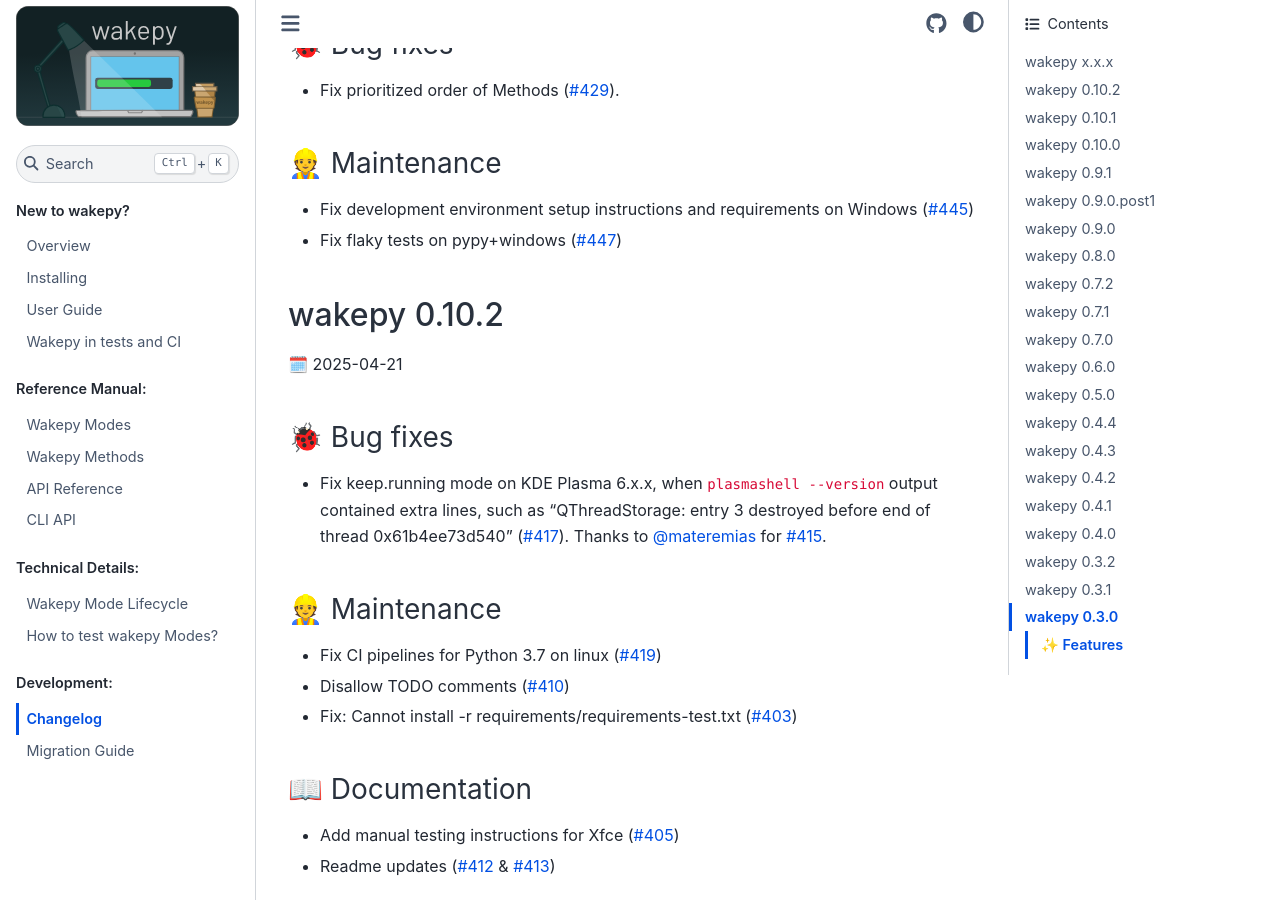
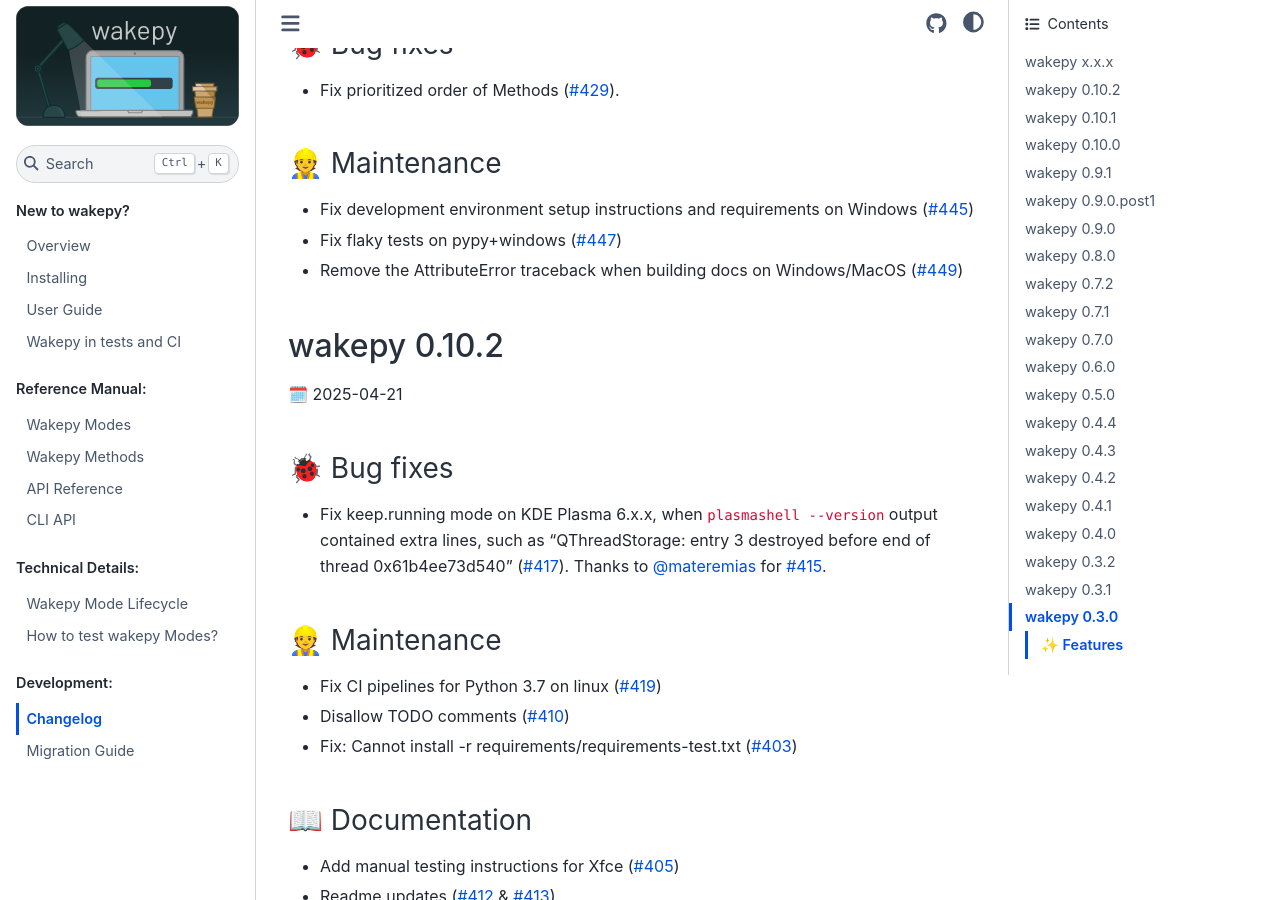
Before and after one commit to fohrloop/wakepy, a Sphinx documentation site: the page built from docs/source/changelog.md, in a window 1280 px wide and 900 px high, scrolled down 799 px. Built offline with Sphinx 7.4.7 and the Sphinx Book theme 1.1.4, drawn with Linux system fonts in a browser that asks for light colours; the version number could not be read and is left out.

Commit message:
update changelog

```diff
--- a/docs/source/changelog.md
+++ b/docs/source/changelog.md
@@ -18,6 +18,7 @@
 ### 👷 Maintenance
 - Fix development environment setup instructions and requirements on Windows ([#445](https://github.com/fohrloop/wakepy/pull/445))
 - Fix flaky tests on pypy+windows ([#447](https://github.com/fohrloop/wakepy/pull/447))
+- Remove the AttributeError traceback when building docs on Windows/MacOS ([#449](https://github.com/fohrloop/wakepy/pull/449))
 
 ## wakepy 0.10.2
 🗓️ 2025-04-21
```
